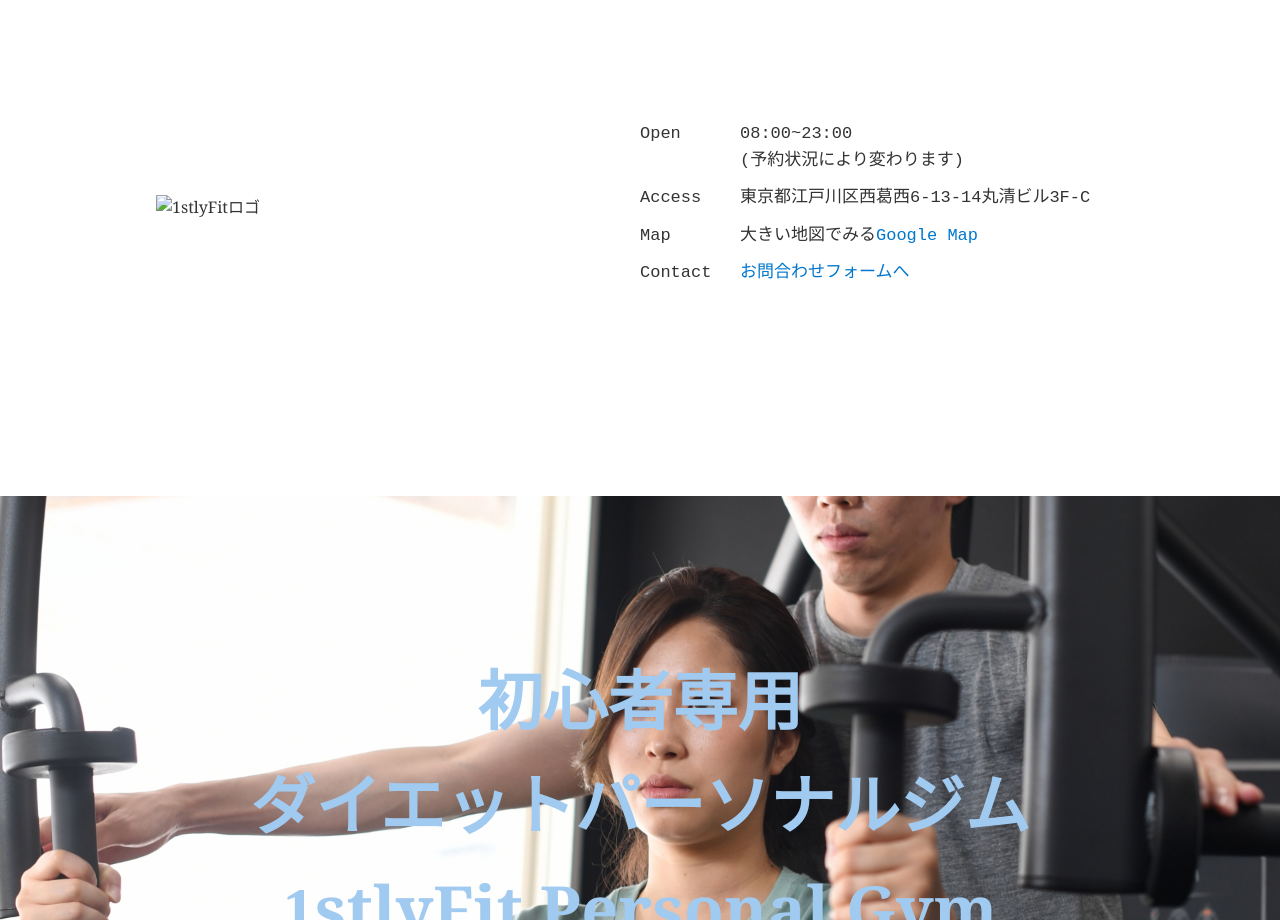
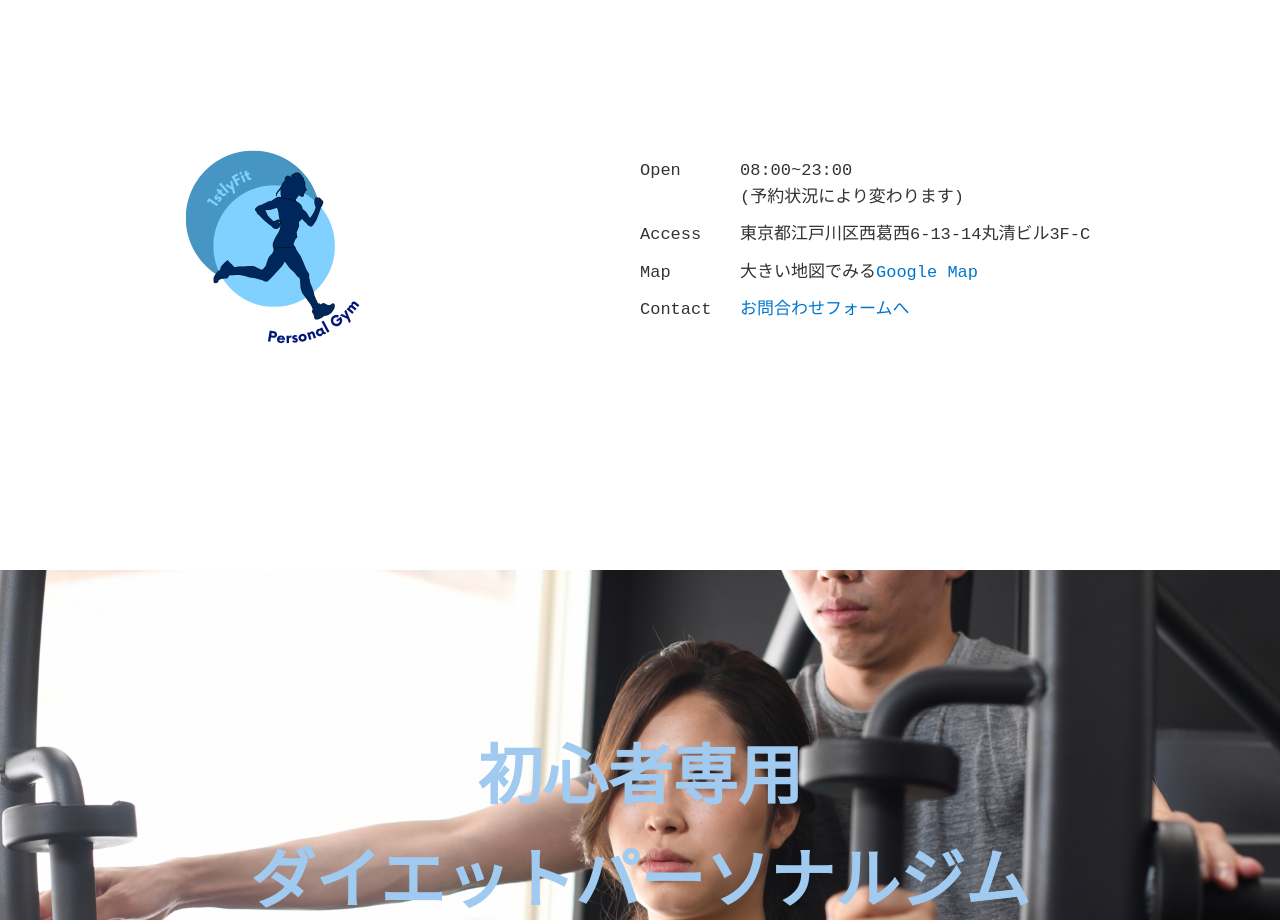
Before and after one commit to LeonHeart05/1stlyFit-Personal-Gym, a plain HTML site: page index.html in a window 1280 px wide. Shown: the part 880-1800 px from the top of the page. Drawn offline with nearby package versions, Linux system fonts and the light colour scheme.

Commit message:
Update index.html

```diff
--- a/index.html
+++ b/index.html
@@ -45,7 +45,7 @@
 
   <section id="info">
     <div class="info-logo">
-      <img src="1stlyFit.png" alt="1stlyFitロゴ" width="250px">
+      <img src="images/1stlyFit.png" alt="1stlyFitロゴ" width="250px">
     </div>
 
 
```
